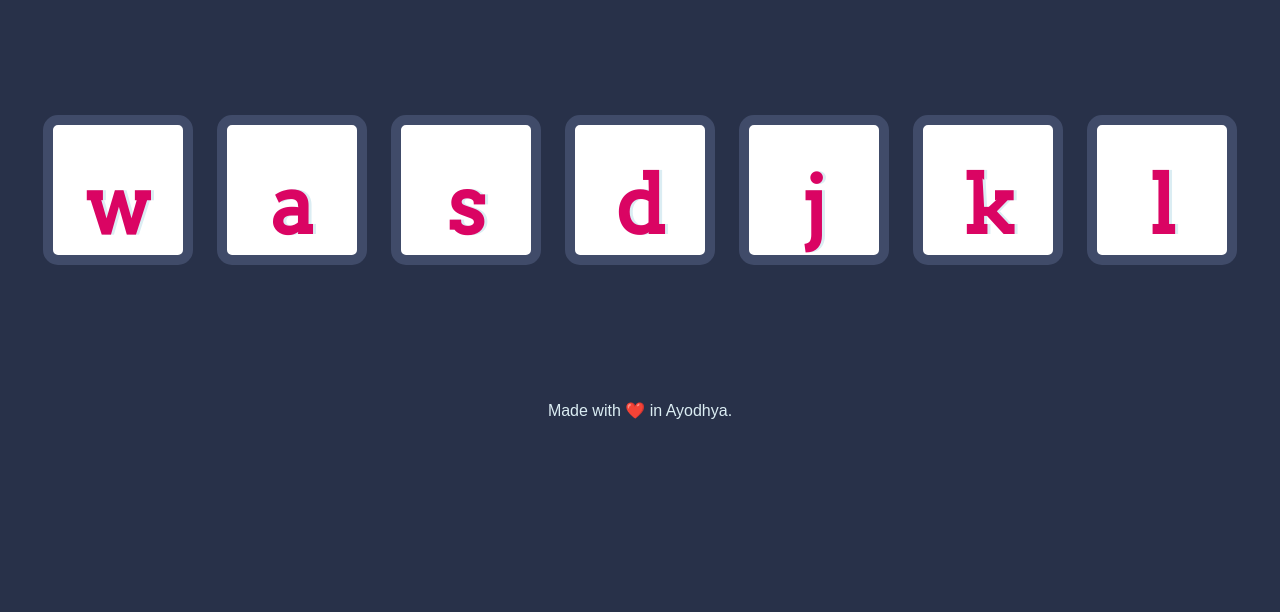
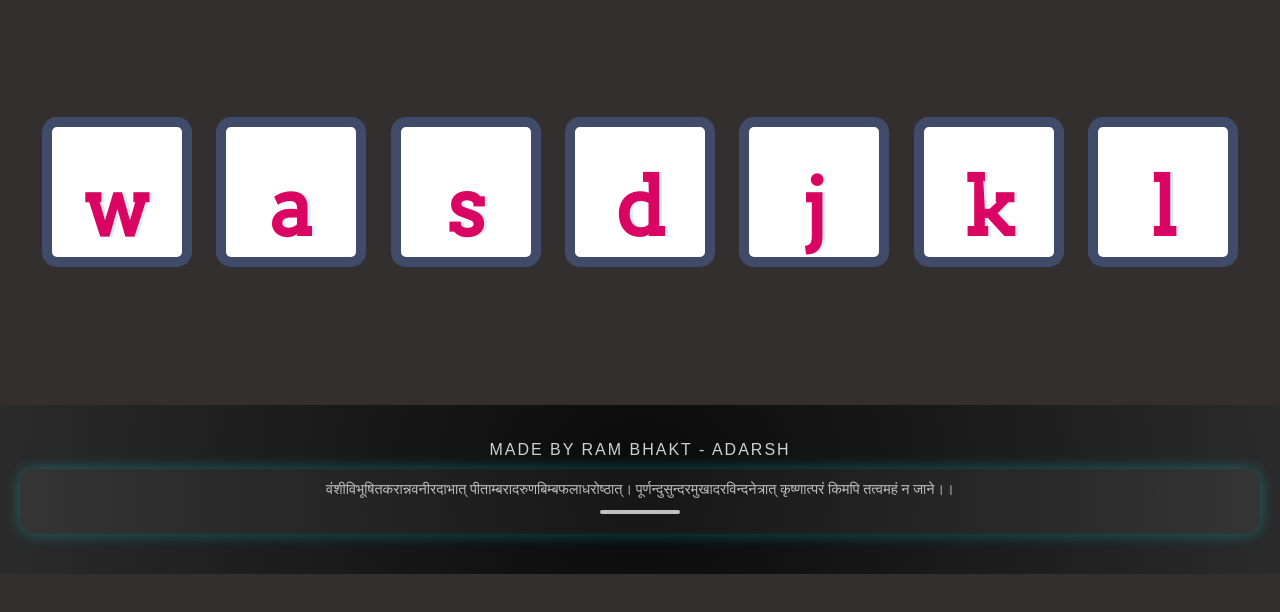
Before and after one commit to Adarshv0524/microprojects, a plain HTML site: page DholBajao/index.html in a window 1280 px wide. Shown: the part 174-786 px from the top of the page. Drawn offline with Linux system fonts and the light colour scheme.

Commit message:
updated the footer

```diff
--- a/DholBajao/index.html
+++ b/DholBajao/index.html
@@ -4,6 +4,7 @@
 <head>
   <meta charset="utf-8">
   <title>Drum Kit</title>
+  <link rel="stylesheet" href="../styles.css">
   <link rel="stylesheet" href="styles.css">
   <link href="https://fonts.googleapis.com/css?family=Arvo" rel="stylesheet">
 </head>
@@ -22,9 +23,25 @@
   </div>
 
 
-  <footer>
-    Made with ❤️ in Ayodhya.
-  </footer>
+<!-- Footer Section -->
+<footer class="footer-section">
+  <div class="footer-content">
+      <p class="footer-text">Made by Ram Bhakt - Adarsh</p>
+      <div class="footer-vedic">
+          <p class="vedic-verse">
+              वंशीविभूषितकरान्नवनीरदाभात् पीताम्बरादरुणबिम्बफलाधरोष्ठात्। पूर्णन्दुसुन्दरमुखादरविन्दनेत्रात् कृष्णात्परं किमपि तत्वमहं न जाने।।
+          </p>
+          <div class="shloka-underline"></div>
+          <div class="carousel">
+              <div class="carousel-content">
+                  <p>जिनके हाथ बाँसुरी से सुसज्जित है, जिनकी त्वचा नए बादल की भांति चमकती हों। जो पीत वस्त्र धारण करते हों,
+                      जिनके अधर बिम्बा पुष्प की भांति लाल हैं। जिनके मुख चंद्रमा के समान हैं, जिनके कमाल समान नेत्र हैं,
+                       उस कृष्ण के अतिरिक्त मैं और कुछ नहीं जानता।।</p>
+              </div>
+          </div>
+      </div>
+  </div>
+</footer>
   <script src="index.js"></script>
 </body>
 
--- a/DholBajao/styles.css
+++ b/DholBajao/styles.css
@@ -1,6 +1,7 @@
 body {
   text-align: center;
-  background-color: #283149;
+  background: radial-gradient(circle , rgba(176, 98, 98, 0.8));
+  background-color: rgb(51, 47, 47);
 }
 
 h1 {
```
